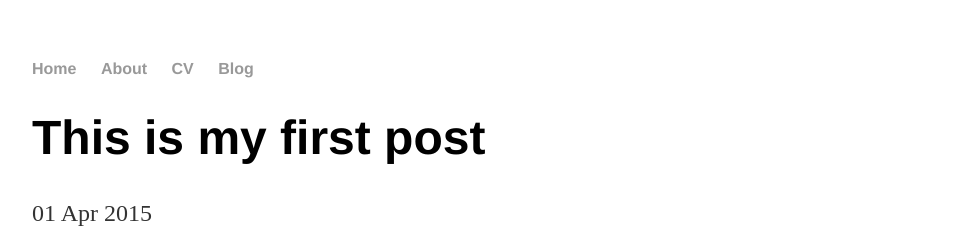
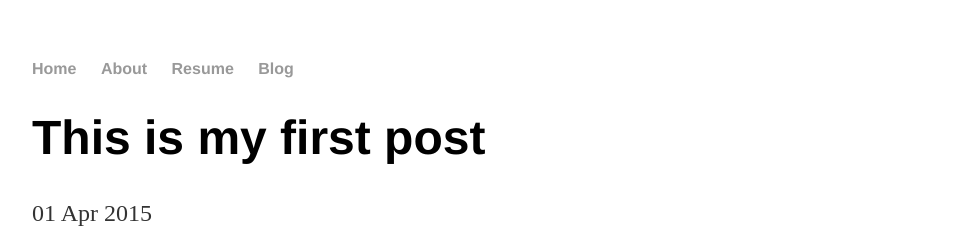
Before and after one commit to cangoal/cangoal.github.io, a Jekyll site: the page built from _posts/2015-04-01-cangaol-site-launched.md, in a window 1280 px wide. Shown: the top 252 px of the page, without its empty margins (160-1119 px from the left). Built offline with Jekyll 4.4.1, drawn with Linux system fonts in a browser that asks for light colours.

Commit message:
Update default.html

```diff
--- a/_layouts/default.html
+++ b/_layouts/default.html
@@ -10,7 +10,7 @@
 	    		<ul>
 	        		<li><a href="/">Home</a></li>
 		        	<li><a href="/about">About</a></li>
-	        		<li><a href="/cv">CV</a></li>
+	        		<li><a href="/resume">Resume</a></li>
 	        		<li><a href="/blog">Blog</a></li>
 	    		</ul>
 			</nav>
```
